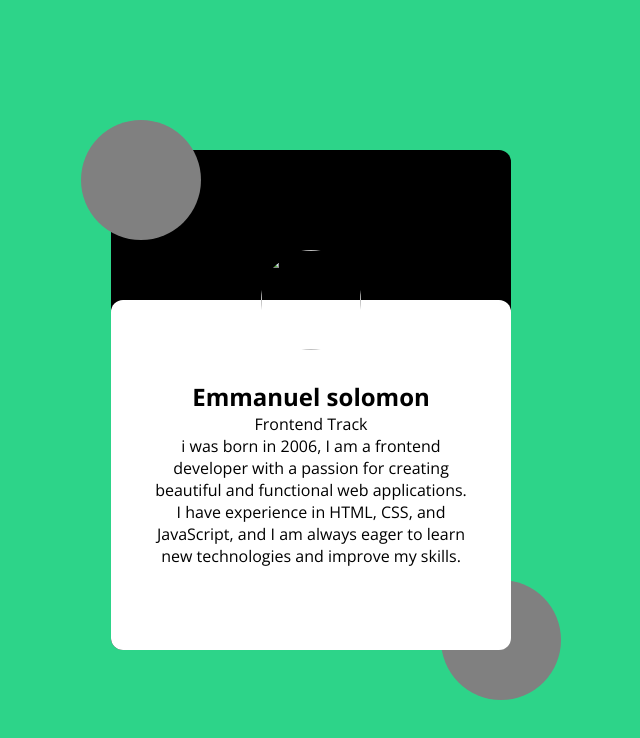
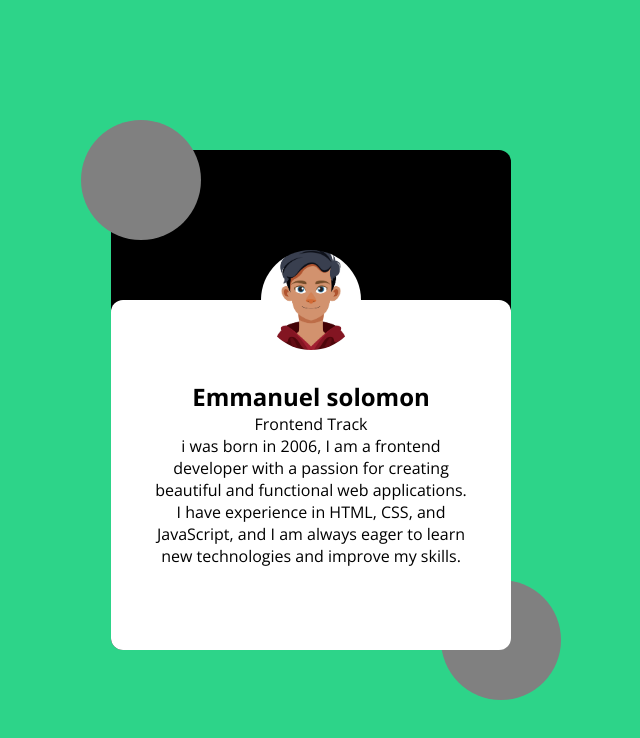
Before and after one commit to Nuelsolomon/Profilecard, a plain HTML site: page index.html in a window 1280 px wide. Shown: the whole page, without its empty margins (329-969 px from the left). Drawn offline with nearby package versions, Linux system fonts and the light colour scheme; the site is published under a folder, as on GitHub Pages, so addresses that start at the root find nothing; a web font is replaced by a local one.

Commit message:
Update index.html

```diff
--- a/index.html
+++ b/index.html
@@ -15,7 +15,7 @@
       <div id="circle2"></div>
       <div class="whiteCard">
         <div class="imageContent">
-          <img src="/avatar.jpg" />
+          <img src="./avatar.jpg" />
         </div>
         <div class="textContent">
           <div>
```
